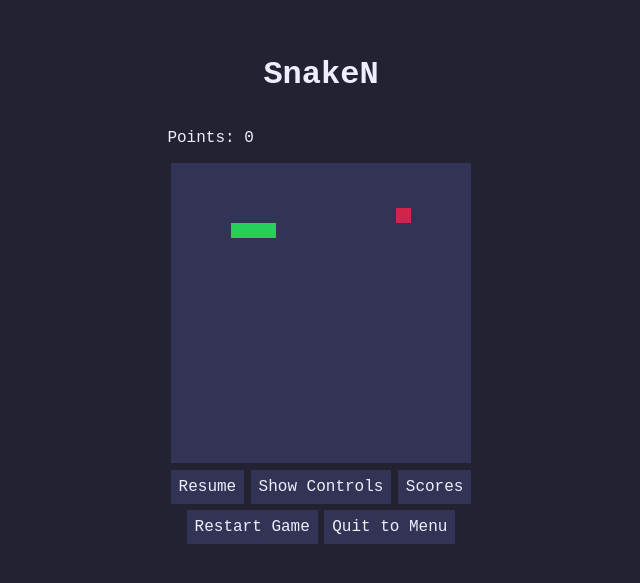
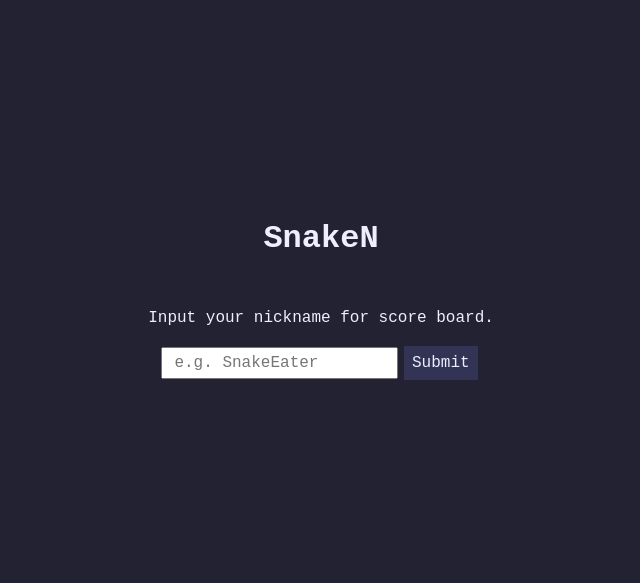
Before and after one commit to rawjrk/waf-task, a React (Vite) app in the folder client/: page /gameplay in a window 1280 px wide. Shown: the part 113-696 px from the top of the page, without its empty margins (319-959 px from the left). Built offline with nearby package versions, Linux system fonts and the light colour scheme.

Commit message:
added input form for nickname

```diff
--- a/client/src/hooks/useKeyControls.js
+++ b/client/src/hooks/useKeyControls.js
@@ -2,9 +2,6 @@ import { useEffect, useCallback } from 'react'
 
 export default (controls) => {
   const handleUserKeyPress = useCallback((e) => {
-    e.preventDefault()
-    e.stopPropagation()
-
     if (e.code in controls) {
       controls[e.code]()
     }
--- a/client/src/routes/gameplay/Game.css
+++ b/client/src/routes/gameplay/Game.css
@@ -1,3 +1,18 @@
+#nick-input {
+  display: flex;
+  flex-direction: column;
+  justify-content: center;
+  align-items: center;
+}
+
+#nick-input input {
+  font-family: inherit;
+  font-size: inherit;
+  min-width: 10rem;
+  margin-right: 0.2rem;
+  padding: 0.3rem 0.7rem;
+}
+
 #switches {
   margin-top: 0.2rem;
 }
--- a/client/src/routes/gameplay/Game.jsx
+++ b/client/src/routes/gameplay/Game.jsx
@@ -1,4 +1,4 @@
-import { useState, useEffect } from 'react'
+import { useState, useEffect, useRef } from 'react'
 import { useSelector, useDispatch } from 'react-redux'
 import { Link } from 'react-router-dom'
 import {
@@ -20,6 +20,9 @@ import Screen from './components/Screen'
 import './Game.css'
 
 export default function Game() {
+  const [nickname, setNickname] = useState('')
+  const nicknameInputRef = useRef()
+
   const { x: width, y: height } = useSelector(selectScreenSize)
   const tickTime = useSelector(selectTickTime)
 
@@ -74,6 +77,29 @@ export default function Game() {
     KeyH: toogleHideControls,
   })
 
+  if (!nickname) {
+    return (
+      <div id="nick-input">
+        <p>Input your nickname for score board.</p>
+        <div>
+          <input
+            ref={nicknameInputRef}
+            type="text"
+            placeholder="e.g. SnakeEater"
+          />
+          <button
+            onClick={() => {
+              const { value } = nicknameInputRef.current
+              if (value) setNickname(value)
+            }}
+          >
+            Submit
+          </button>
+        </div>
+      </div>
+    )
+  }
+
   return (
     <div id="game">
       <div id="stats">
```
